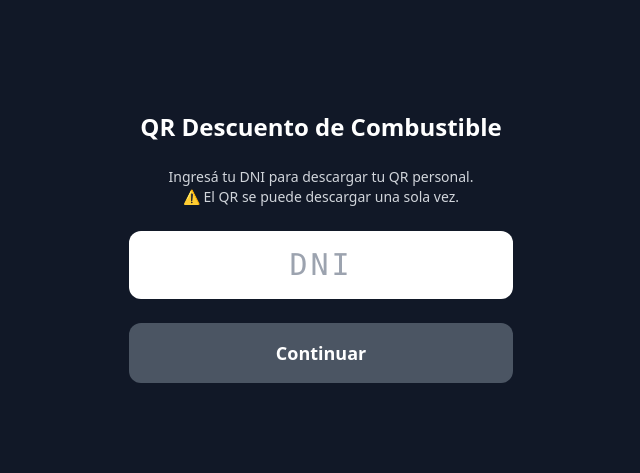
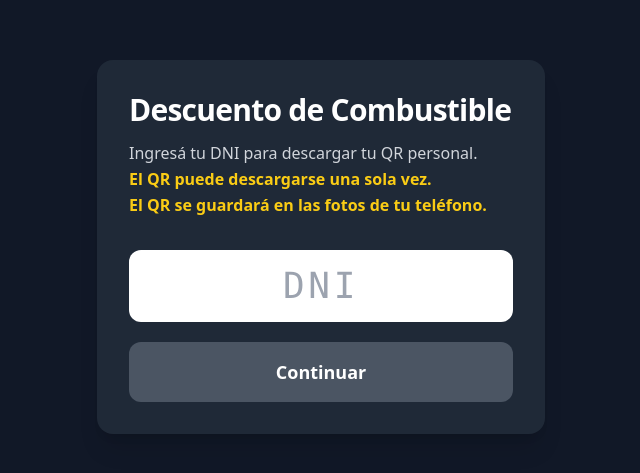
Before and after one commit to julioborn/descuentos, a Next.js app: page /policia in a window 1280 px wide. Shown: the part 153-626 px from the top of the page, without its empty margins (319-959 px from the left). Built offline with nearby package versions, Linux system fonts and the light colour scheme.

Commit message:
validacion por activo false 2 mas estilos

```diff
--- a/src/app/api/policia/buscar/route.ts
+++ b/src/app/api/policia/buscar/route.ts
@@ -33,5 +33,6 @@ export async function POST(req: Request) {
         dni: emp.dni,
         localidad: emp.localidad,
         descargado: Boolean(emp.qrDescargado),
+        qrToken: emp.qrToken, // ✅ CLAVE
     });
 }
--- a/src/app/policia/page.tsx
+++ b/src/app/policia/page.tsx
@@ -4,6 +4,7 @@ import { useState } from 'react'
 import QRCode from 'qrcode'
 import html2canvas from 'html2canvas'
 import { saveAs } from 'file-saver'
+import { FaWhatsapp } from 'react-icons/fa'
 
 type Policia = {
     nombre: string
@@ -20,7 +21,6 @@ export default function PoliciaPage() {
     const [error, setError] = useState('')
     const [loading, setLoading] = useState(false)
 
-    /* ───────── Buscar policía ───────── */
     const buscar = async () => {
         setError('')
         setLoading(true)
@@ -44,7 +44,7 @@ export default function PoliciaPage() {
 
             if (!data.descargado) {
                 const qr = await QRCode.toDataURL(
-                    `${window.location.origin}/playero?token=${dni}`
+                    `${window.location.origin}/playero?token=${data.qrToken}`
                 )
                 setQrUrl(qr)
             }
@@ -53,10 +53,8 @@ export default function PoliciaPage() {
         }
     }
 
-    /* ───────── Descargar tarjeta ───────── */
     const descargarTarjeta = async () => {
         if (!policia) return
-
         const nodo = document.getElementById('tarjeta-policial')
         if (!nodo) return
 
@@ -66,7 +64,6 @@ export default function PoliciaPage() {
         )
 
         if (!blob) return
-
         saveAs(blob, `qr-${policia.dni}.png`)
 
         await fetch('/api/policia/descargar', {
@@ -78,23 +75,6 @@ export default function PoliciaPage() {
         setPolicia({ ...policia, descargado: true })
     }
 
-    const formatDni = (value: string) => {
-        const digits = value.replace(/\D/g, '')
-        if (digits.length <= 3) return digits
-        if (digits.length <= 6)
-            return digits.replace(/(\d{1,3})(\d{3})/, '$1.$2')
-        return digits.replace(/(\d{1,2})(\d{3})(\d{3})/, '$1.$2.$3')
-    }
-
-    const whatsappLink =
-        policia &&
-        `https://wa.me/5493483451648?text=${encodeURIComponent(
-            `Hola, tuve un inconveniente con mi QR de descuento de combustible.\n\n` +
-            `DNI: ${policia.dni}\n` +
-            `Nombre: ${policia.nombre} ${policia.apellido}\n\n` +
-            `¿Podrían ayudarme? Gracias.`
-        )}`
-
     const volver = () => {
         setPolicia(null)
         setDni('')
@@ -102,24 +82,41 @@ export default function PoliciaPage() {
         setError('')
     }
 
-
+    const formatDni = (value: string) => {
+        const digits = value.replace(/\D/g, '')
+        if (digits.length <= 3) return digits
+        if (digits.length <= 6) return digits.replace(/(\d{1,3})(\d{3})/, '$1.$2')
+        return digits.replace(/(\d{1,2})(\d{3})(\d{3})/, '$1.$2.$3')
+    }
 
     return (
-        <main className="min-h-screen flex items-center justify-center bg-gray-900 text-white p-6">
-            <div className="w-full max-w-sm space-y-6">
+        <main className="min-h-screen bg-gray-900 text-white flex items-center justify-center px-4">
+            <div className="w-full max-w-md bg-gray-800 rounded-2xl shadow-xl p-8 space-y-8">
 
-                <h1 className="text-2xl font-bold text-center">
-                    QR Descuento de Combustible
+                {/* TÍTULO */}
+                {!policia && (
+                    <header className="space-y-3 flex flex-col">
+                        <h1 className="text-3xl font-bold tracking-tight">
+                            Descuento de Combustible
                         </h1>
 
-                <p className="text-center text-sm text-gray-300">
+                        <p className="text-base text-gray-300 leading-relaxed">
                             Ingresá tu DNI para descargar tu QR personal.
                             <br />
-                    ⚠️ El QR se puede descargar una sola vez.
+                            <span className="font-semibold text-yellow-400">
+                                El QR puede descargarse una sola vez.
+                            </span>
+                            <br />
+                            <span className="font-semibold text-yellow-400">
+                                El QR se guardará en las fotos de tu teléfono.
+                            </span>
                         </p>
+                    </header>
+                )}
 
+                {/* FORM DNI */}
                 {!policia && (
-                    <>
+                    <div className="space-y-5">
                         <input
                             value={formatDni(dni)}
                             onChange={(e) => {
@@ -127,12 +124,11 @@ export default function PoliciaPage() {
                                 if (onlyDigits.length <= 8) setDni(onlyDigits)
                             }}
                             inputMode="numeric"
-                            pattern="[0-9]*"
                             placeholder="DNI"
                             className="
-                w-full text-center text-3xl tracking-widest font-mono
+    w-full text-center text-4xl font-mono tracking-widest
     py-4 rounded-xl text-black
-                focus:outline-none focus:ring-2 focus:ring-black
+    focus:outline-none focus:ring-4 focus:ring-red-700
   "
                         />
 
@@ -140,76 +136,59 @@ export default function PoliciaPage() {
                             onClick={buscar}
                             disabled={dni.length < 7 || dni.length > 8 || loading}
                             className={`
-                w-full py-4 rounded-xl font-semibold text-lg
+                w-full py-4 rounded-xl text-lg font-semibold transition
                 ${dni.length >= 7 && dni.length <= 8
-                                    ? 'bg-white text-black'
-                                    : 'bg-gray-600 cursor-not-allowed'
-                                }
+                                    ? 'bg-red-700 hover:bg-red-800'
+                                    : 'bg-gray-600 cursor-not-allowed'}
               `}
                         >
-                            {loading ? 'Buscando…' : 'Continuar'}
+                            {loading ? 'Verificando…' : 'Continuar'}
                         </button>
 
                         {error && (
-                            <p className="text-red-400 text-center text-sm">{error}</p>
+                            <p className="text-center text-red-400 text-base font-semibold">
+                                {error}
+                            </p>
                         )}
-                    </>
+                    </div>
                 )}
 
-                {policia && (
-                    <button
-                        onClick={volver}
-                        className="
-      w-full text-sm text-gray-300
-      underline underline-offset-4
-      hover:text-white transition
-    "
-                    >
-                        ← Cambiar DNI
-                    </button>
-                )}
-
-                {policia && (
-                    <>
-                        {/* TARJETA QR SOLO SI NO FUE DESCARGADO */}
-                        {!policia.descargado && (
-                            <>
+                {/* TARJETA QR */}
+                {policia && !policia.descargado && (
+                    <div className="space-y-6">
                         <div
                             id="tarjeta-policial"
                             className="
-                    bg-white text-black px-6 py-10 rounded-xl shadow-lg
-                    flex flex-col items-center justify-between min-h-[420px]
+                bg-white text-black rounded-2xl p-6
+                flex flex-col items-center gap-6
               "
                         >
-                                    <img src="/idescuentos.png" className="h-14 mb-6" />
-
-                                    <img
-                                        src={qrUrl}
-                                        className="w-64 h-64 object-contain"
-                                    />
-
-                                    <div className="text-center text-base font-semibold tracking-wide mt-6">
+                            <img src="/idescuentos.png" className="h-14" />
+                            <img src={qrUrl} className="w-64 h-64" />
+                            <div className="text-lg font-bold text-center">
                                 {policia.nombre} {policia.apellido}
                             </div>
                         </div>
 
                         <button
                             onClick={descargarTarjeta}
-                                    className="w-full bg-green-700 hover:bg-green-800 py-3 rounded font-semibold"
+                            className="
+                w-full py-4 rounded-xl text-lg font-semibold
+                bg-green-700 hover:bg-green-800 transition
+              "
                         >
                             Descargar QR
                         </button>
-                            </>
+                    </div>
                 )}
 
-                        {/* BLOQUE INCONVENIENTE */}
-                        {policia.descargado && (
-                            <>
-                                <p className="text-center text-red-600 font-semibold space-y-1">
-                                    <span className="block text-base">
-                                        QR ya descargado
-                                    </span>
-
+                {/* YA DESCARGADO */}
+                {policia && policia.descargado && (
+                    <div className="space-y-1 text-center">
+                        <div className='mb-4 space-y-1'>
+                            <p className="text-red-500 text-lg font-bold">
+                                Este QR ya fue descargado
+                            </p>
                             <span className="block text-sm font-bold">
                                 {policia.nombre} {policia.apellido}
                             </span>
@@ -217,37 +196,47 @@ export default function PoliciaPage() {
                             <span className="block text-sm">
                                 DNI: {formatDni(policia.dni)}
                             </span>
-                                </p>
+                        </div>
 
-                                <div className="
-                  bg-white text-black rounded-xl shadow p-5 space-y-4 text-center
-                ">
+                        <div className="bg-white text-black rounded-xl p-6 space-y-4">
                             <img src="/idescuentos.png" className="h-10 mx-auto" />
-
-                                    <h2 className="text-lg font-bold">
-                                        ¿Tuviste algún inconveniente?
-                                    </h2>
-
-                                    <p className="text-sm text-gray-600">
+                            <p className="text-base text-gray-700">
                                 Si perdiste tu QR o fue descargado por error,
                                 podés comunicarte con nosotros para ayudarte.
                             </p>
 
                             <a
-                                        href={whatsappLink || '#'}
+                                href="https://wa.me/5493483451648"
                                 target="_blank"
                                 rel="noopener noreferrer"
                                 className="
-                      block w-full bg-green-600 hover:bg-green-700
-                      text-white py-3 rounded-xl font-semibold transition
+    flex items-center justify-center gap-1.5
+    w-full py-3 rounded-xl
+    bg-green-600 hover:bg-green-700
+    text-white font-semibold transition
   "
                             >
-                                        Contactar por WhatsApp
+                                <span>Contactar</span>
+                                <FaWhatsapp size={20} />
                             </a>
                         </div>
-                            </>
+                    </div>
                 )}
-                    </>
+
+                {/* BOTÓN VOLVER – SIEMPRE ABAJO */}
+                {policia && (
+                    <div>
+                        <button
+                            onClick={volver}
+                            className="
+        w-full py-3 rounded-xl
+        bg-gray-700 hover:bg-gray-600
+        text-base font-semibold transition
+      "
+                        >
+                            ← Volver
+                        </button>
+                    </div>
                 )}
             </div>
         </main>
```
Also changed, not shown: src/models/Empleado.ts (+11 -9 lines). Lines whose indentation alone changed are shown as unchanged.
